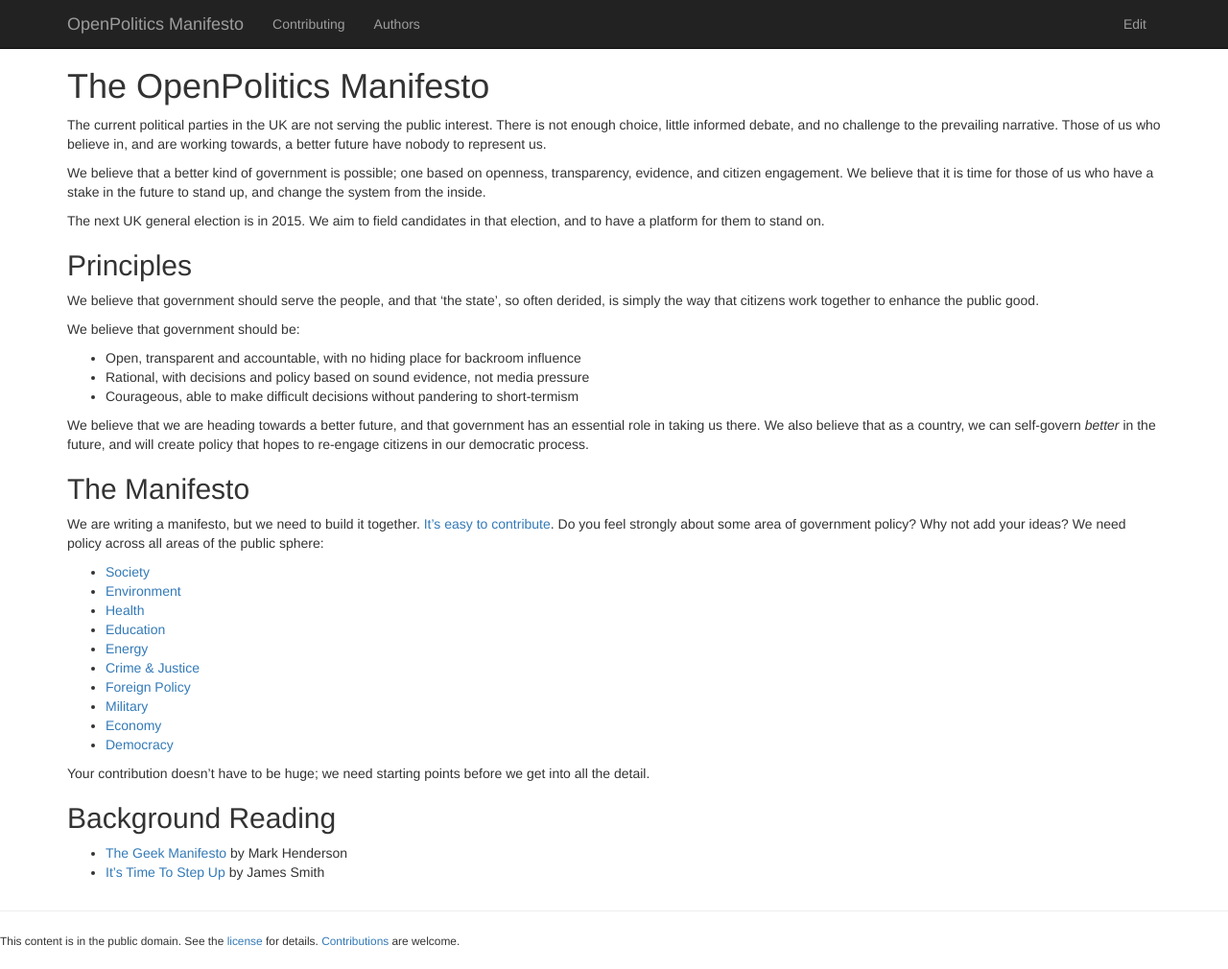
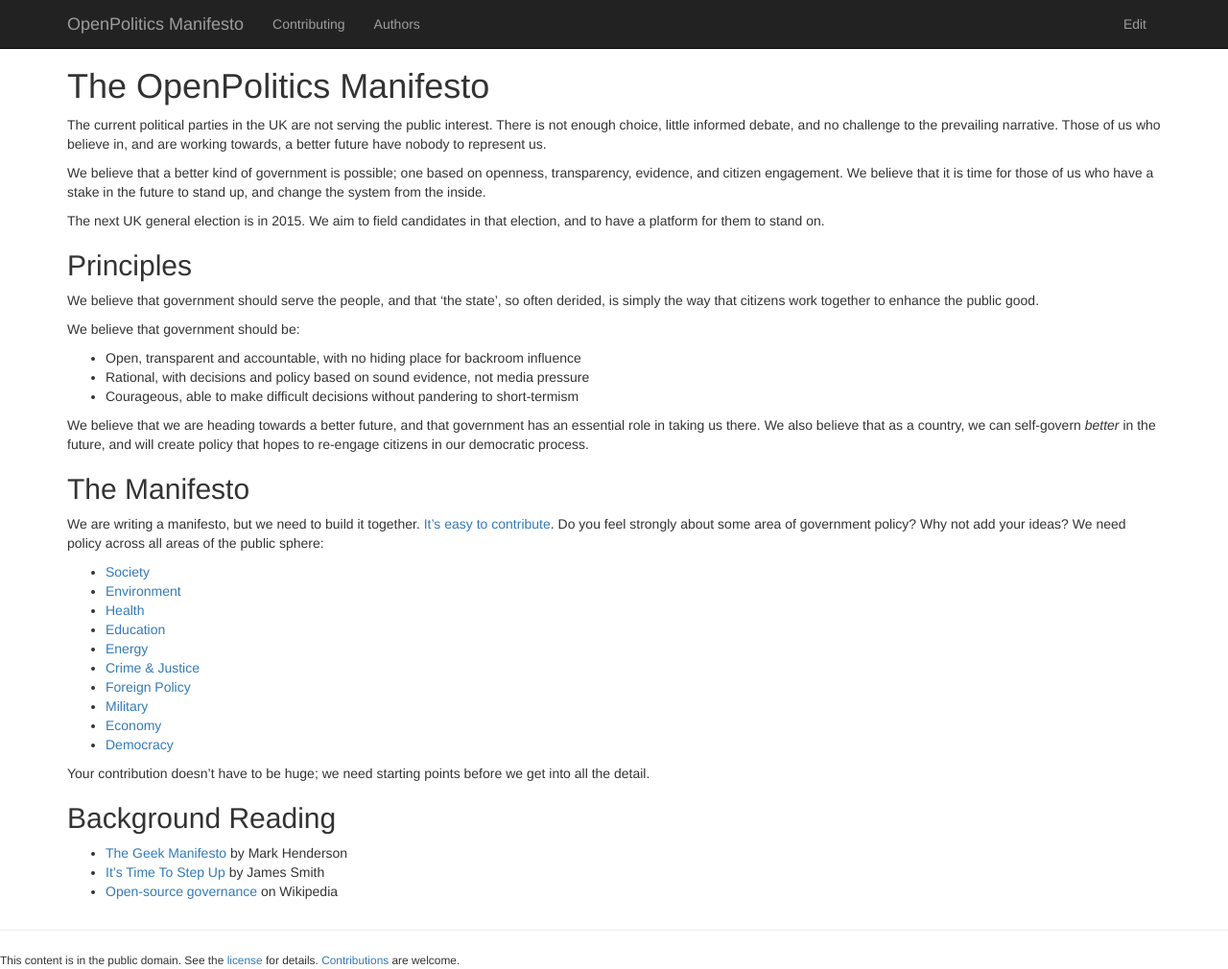
Before and after one commit to openpolitics/manifesto, a Jekyll site: the page built from index.md, in a window 1280 px wide and 1010 px high. Shown: the whole window at 96% size. Built offline with Jekyll 4.4.1, drawn with Linux system fonts in a browser that asks for light colours; nearby versions of some CDN libraries.

Commit message:
Add link to open source governance wikipedia page

```diff
--- a/index.md
+++ b/index.md
@@ -44,3 +44,4 @@ Your contribution doesn't have to be huge; we need starting points before we get
 
 * [The Geek Manifesto](http://geekmanifesto.wordpress.com/about/) by Mark Henderson
 * [It's Time To Step Up](http://floppy.org.uk/blog/2013/07/05/its-time-to-step-up/) by James Smith
+* [Open-source governance](https://en.wikipedia.org/wiki/Open-source_governance) on Wikipedia
```
